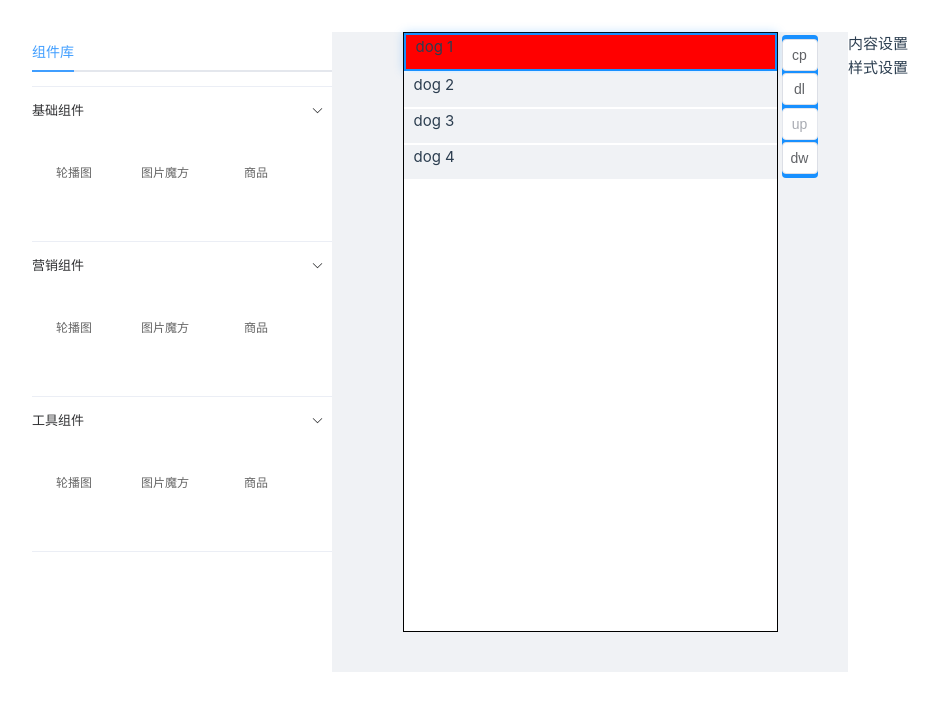
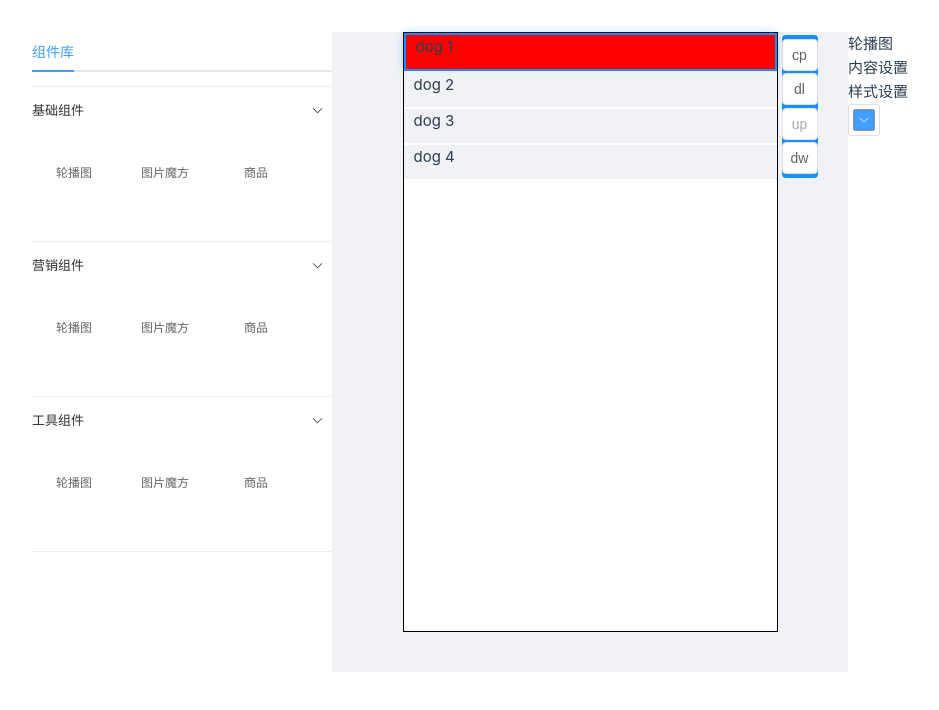
Before and after one commit to aliAjax/bjTea, a Vue app: page / in a window 1280 px wide. Shown: the top 710 px of the page, without its empty margins (0-939 px from the left). Built offline with nearby package versions, Linux system fonts and the light colour scheme.

Commit message:
完成基础交互

```diff
--- a/src/components/diy/diyComponents.vue
+++ b/src/components/diy/diyComponents.vue
@@ -63,14 +63,17 @@ import bus from '@/ulits/bus.ts'
         leftMenu.forEach(i=>{
           i.list.push({
             name:'轮播图',
+            c_name:'c_banner',
             id:5,
             imgUrl:''
           },{
             name:'图片魔方',
+            c_name:'c_imgBox',
             id:6,
             imgUrl:'',
           },{
             name:'商品',
+            c_name:'c_product',
             imgUrl:'',
             id:7,
           },)
--- a/src/components/diy/diyOperation.vue
+++ b/src/components/diy/diyOperation.vue
@@ -1,14 +1,15 @@
 <template>
   <div class="diyOperation">
     <div class="title">{{data.name}}</div>
-    <div class="operation">
-      <div class="content-box">
-        <p>内容设置</p>
-      </div>
-      <div class="style-box">
-        <p>样式设置</p>
-      </div>
-    </div>
+    <component :is="data.c_name"/>
+<!--    <div class="operation">-->
+<!--      <div class="content-box">-->
+<!--        <p>内容设置</p>-->
+<!--      </div>-->
+<!--      <div class="style-box">-->
+<!--        <p>样式设置</p>-->
+<!--      </div>-->
+<!--    </div>-->
   </div>
 </template>
 
@@ -16,12 +17,19 @@
 
 import {onMounted, reactive, toRefs} from "vue";
 import bus from "@/ulits/bus";
+import diyModules from "@/components/diyOperationComponents/index.ts"
 
 export default {
   name:'DiyOperation',
+  components:{
+    ...diyModules
+  },
   setup(){
     const state = reactive({
-      data:{}
+      data:{
+        name:'轮播图',
+        c_name:'c_banner'
+      }
     })
 
     onMounted(()=>{
--- /dev/null
+++ b/src/components/diyOperationComponents/c_banner.vue
@@ -0,0 +1,42 @@
+<template>
+  <div class="c_banner">
+    <div class="content">
+      <p>内容设置</p>
+      <div></div>
+    </div>
+    <div class="styleBox">
+      <p>样式设置</p>
+      <div>
+        <el-color-picker v-model="color1" />
+      </div>
+    </div>
+  </div>
+</template>
+
+<script lang="ts">
+import {reactive, toRefs} from "vue";
+
+    export default {
+      name:'c_banner',
+      setup(){
+        const state = reactive({
+          color1:'#409EFF'
+        })
+
+        return {
+          ...toRefs(state)
+        }
+      }
+    }
+</script>
+
+<style scoped lang="scss">
+    .c_banner{
+      .content{
+
+      }
+      .styleBox{
+
+      }
+    }
+</style>
--- /dev/null
+++ b/src/components/diyOperationComponents/c_goods_list.vue
@@ -0,0 +1,92 @@
+<template>
+  <div class="item">
+    <i>
+      <slot name="icon"></slot>
+    </i>
+    <div class="details">
+      <h3>
+        <slot name="heading"></slot>
+      </h3>
+      <slot></slot>
+    </div>
+  </div>
+</template>
+
+<script lang="ts">
+export default {
+  name:'c_goods_list'
+}
+</script>
+
+<style scoped>
+.item {
+  margin-top: 2rem;
+  display: flex;
+}
+
+.details {
+  flex: 1;
+  margin-left: 1rem;
+}
+
+i {
+  display: flex;
+  place-items: center;
+  place-content: center;
+  width: 32px;
+  height: 32px;
+
+  color: var(--color-text);
+}
+
+h3 {
+  font-size: 1.2rem;
+  font-weight: 500;
+  margin-bottom: 0.4rem;
+  color: var(--color-heading);
+}
+
+@media (min-width: 1024px) {
+  .item {
+    margin-top: 0;
+    padding: 0.4rem 0 1rem calc(var(--section-gap) / 2);
+  }
+
+  i {
+    top: calc(50% - 25px);
+    left: -26px;
+    position: absolute;
+    border: 1px solid var(--color-border);
+    background: var(--color-background);
+    border-radius: 8px;
+    width: 50px;
+    height: 50px;
+  }
+
+  .item:before {
+    content: ' ';
+    border-left: 1px solid var(--color-border);
+    position: absolute;
+    left: 0;
+    bottom: calc(50% + 25px);
+    height: calc(50% - 25px);
+  }
+
+  .item:after {
+    content: ' ';
+    border-left: 1px solid var(--color-border);
+    position: absolute;
+    left: 0;
+    top: calc(50% + 25px);
+    height: calc(50% - 25px);
+  }
+
+  .item:first-of-type:before {
+    display: none;
+  }
+
+  .item:last-of-type:after {
+    display: none;
+  }
+}
+</style>
--- /dev/null
+++ b/src/components/diyOperationComponents/c_imgBox.vue
@@ -0,0 +1,92 @@
+<template>
+  <div class="item">
+    <i>
+      <slot name="icon"></slot>
+    </i>
+    <div class="details">
+      <h3>
+        <slot name="heading"></slot>
+      </h3>
+      <slot></slot>
+    </div>
+  </div>
+</template>
+
+<script lang="ts">
+export default {
+  name:'c_imgBox'
+}
+</script>
+
+<style scoped>
+.item {
+  margin-top: 2rem;
+  display: flex;
+}
+
+.details {
+  flex: 1;
+  margin-left: 1rem;
+}
+
+i {
+  display: flex;
+  place-items: center;
+  place-content: center;
+  width: 32px;
+  height: 32px;
+
+  color: var(--color-text);
+}
+
+h3 {
+  font-size: 1.2rem;
+  font-weight: 500;
+  margin-bottom: 0.4rem;
+  color: var(--color-heading);
+}
+
+@media (min-width: 1024px) {
+  .item {
+    margin-top: 0;
+    padding: 0.4rem 0 1rem calc(var(--section-gap) / 2);
+  }
+
+  i {
+    top: calc(50% - 25px);
+    left: -26px;
+    position: absolute;
+    border: 1px solid var(--color-border);
+    background: var(--color-background);
+    border-radius: 8px;
+    width: 50px;
+    height: 50px;
+  }
+
+  .item:before {
+    content: ' ';
+    border-left: 1px solid var(--color-border);
+    position: absolute;
+    left: 0;
+    bottom: calc(50% + 25px);
+    height: calc(50% - 25px);
+  }
+
+  .item:after {
+    content: ' ';
+    border-left: 1px solid var(--color-border);
+    position: absolute;
+    left: 0;
+    top: calc(50% + 25px);
+    height: calc(50% - 25px);
+  }
+
+  .item:first-of-type:before {
+    display: none;
+  }
+
+  .item:last-of-type:after {
+    display: none;
+  }
+}
+</style>
--- /dev/null
+++ b/src/components/diyOperationComponents/index.ts
@@ -0,0 +1,7 @@
+import c_banner from "@/components/diyOperationComponents/c_banner.vue";
+
+const diyModules = {
+    c_banner
+}
+
+export default diyModules
```
